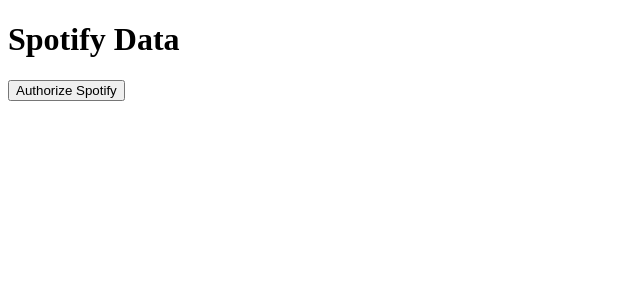
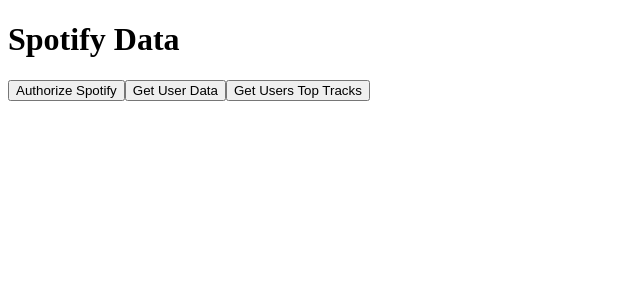
Before and after one commit to jess329/spotify-data, a React (Vite) app: page /callback in a window 1280 px wide. Shown: the top 300 px of the page, without its empty margins (0-640 px from the left). Built offline with nearby package versions, Linux system fonts and the light colour scheme; what spotify-web-api-js would draw is missing.

Commit message:
get user info

```diff
--- a/package.json
+++ b/package.json
@@ -9,6 +9,7 @@
     "preview": "vite preview"
   },
   "dependencies": {
+    "axios": "^1.4.0",
     "react": "^18.2.0",
     "react-dom": "^18.2.0",
     "react-icons": "^4.8.0",
--- a/src/App.jsx
+++ b/src/App.jsx
@@ -3,19 +3,74 @@
 import { BrowserRouter as Router, Routes, Route } from 'react-router-dom';
 import Callback from './Callback'
 import GeneralMusicStats from './GeneralMusicStats'
-import Login from './Login';
 import { CLIENT_ID, REDIRECT_URI, SCOPES } from './config';
+import axios from 'axios';
 
 
 function App() {
+  const [token, setToken] = useState("")
+  const [userData, setUserData] = useState({})
+  const [userTopTracks, setUserTopTracks] = useState({})
+
+  useEffect(() => {
+    const hash = window.location.hash
+    let token = ""
+
+    if(hash) {
+      console.log(hash);
+      token = hash.substring(1).split("&")
+        .find((elem) => elem.startsWith("access_token")).split(("="))[1]
+
+      console.log(token);
+      setToken(token)
+      window.location.hash = ""
+    }
+  }, [])
+
+  const fetchUserData = async () => {
+    try {
+      if(token) {
+        const res = await axios.get('https://api.spotify.com/v1/me', {
+          headers: {
+            Authorization: `Bearer ${token}`
+          }
+        })
+
+        console.log(res.data);
+        setUserData(res.data)
+      }
+
+    } catch (err) {
+      console.log(err);
+    }
+  }
+
+  const getUsersTopTracks = async () => {
+    try {
+      if(token) {
+        const res = await axios.get('https://api.spotify.com/v1/me/top/tracks', {
+          headers: {
+            Authorization: `Bearer ${token}`
+          }
+        });
+
+      // Handle the response data here
+      console.log(res.data);
+      }
+    } catch (err) {
+      console.log(err);
+    }
+  }
 
 
   return (
     <div>
       <h1>Spotify Data</h1>
-      <a href={`https://accounts.spotify.com/authorize?client_id=${CLIENT_ID}&redirect_uri=${REDIRECT_URI}&response_type=token`}>
+      <a href={`https://accounts.spotify.com/authorize?client_id=${CLIENT_ID}&redirect_uri=${REDIRECT_URI}&scope=${SCOPES}&response_type=token`}>
         <button>Authorize Spotify</button>
       </a>
+      <button onClick={fetchUserData}>Get User Data</button>
+      <button onClick={getUsersTopTracks}>Get Users Top Tracks</button>
       <Router>
         <Routes>
           <Route exact path="/callback" component={Callback} />
--- a/src/Callback.jsx
+++ b/src/Callback.jsx
@@ -4,8 +4,8 @@
 import { spotifyApi } from './spotify';
 
 const Callback = () => {
-  const location = useLocation();
-  if(window.location.search) console.log(window.location.search);
+  // const location = useLocation();
+  // if(window.location.search) console.log(window.location.search);
 
 
 
--- a/src/Login.jsx
+++ /dev/null
@@ -1,9 +0,0 @@
-import React from 'react'
-
-function Login() {
-  return (
-    <div>Login</div>
-  )
-}
-
-export default Login
--- a/src/config.jsx
+++ b/src/config.jsx
@@ -1,3 +1,3 @@
 export const CLIENT_ID = '78e5f6cd10474053b7c867134e3f5205';
 export const REDIRECT_URI = 'http://localhost:5173'; // Change the URL if needed
-export const SCOPES = 'user-read-private user-read-email'; // Add required scopes
+export const SCOPES = 'user-top-read'; // Add required scopes
```
Also changed, not shown: 1 other file (tests, documents, lock files or other folders).
